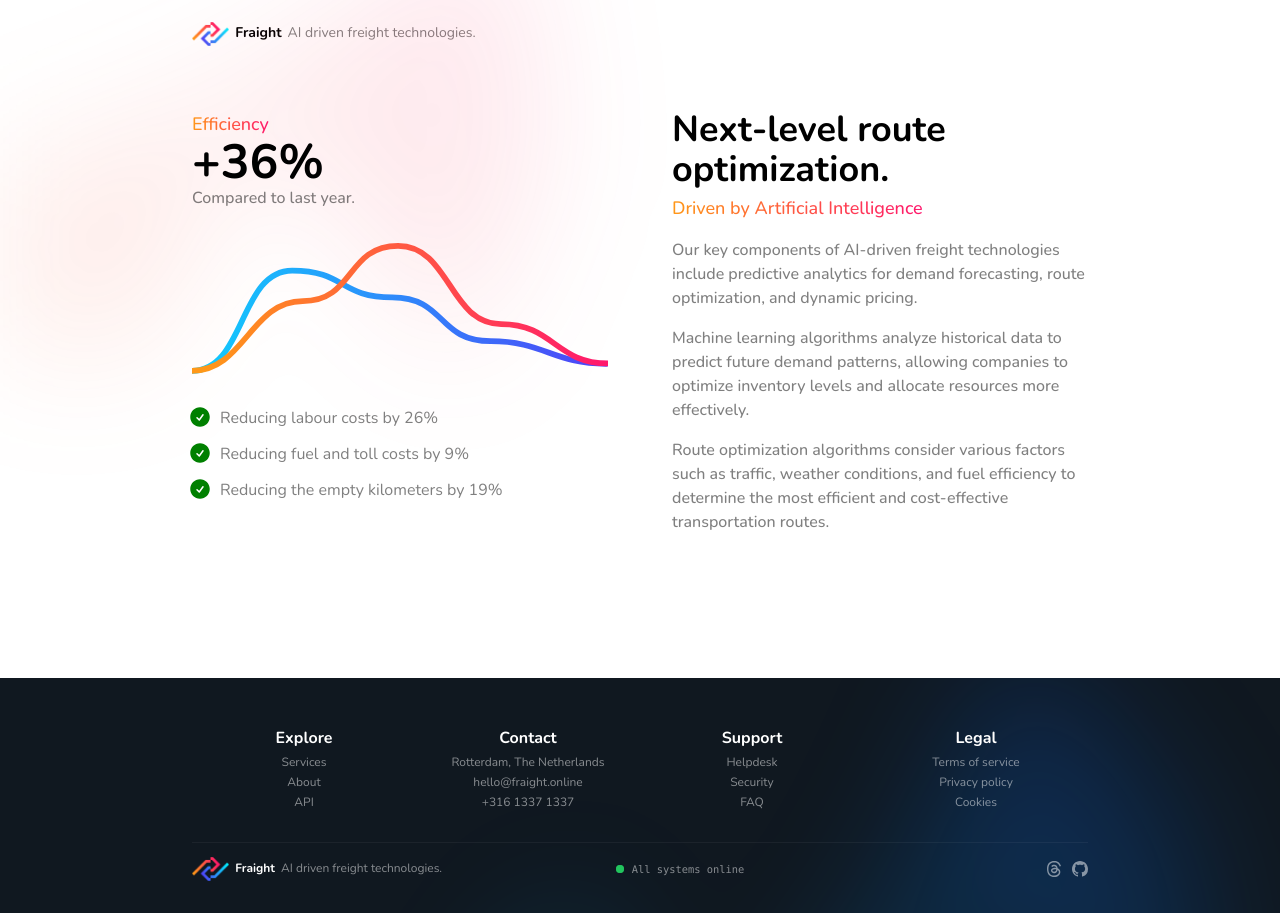
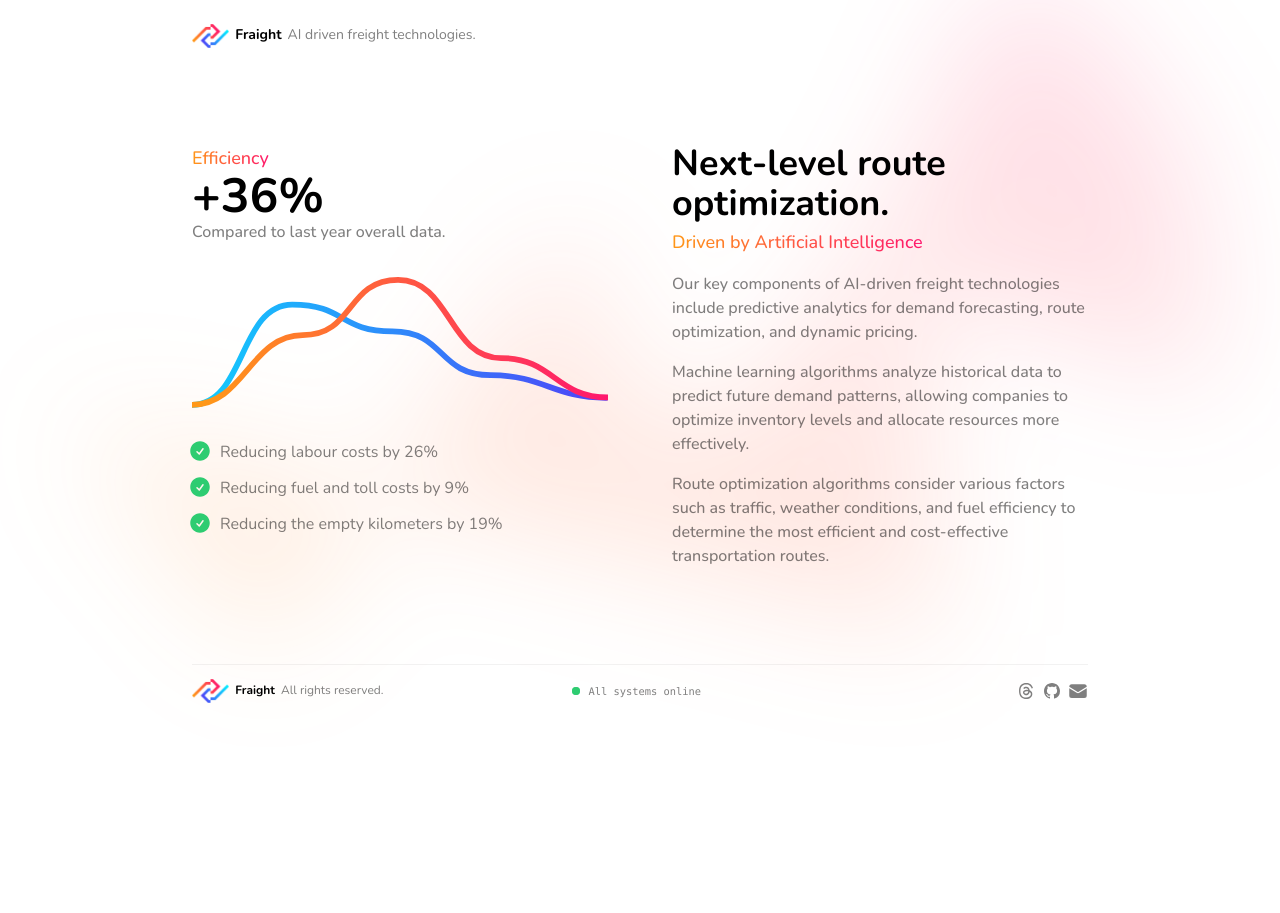
Before and after one commit to fraightonline/web, a Next.js app: page / in a window 1280 px wide. After the commit the page ends 800 px from the top, so only its background shows below. Built offline with nearby package versions, Linux system fonts and the light colour scheme.

Commit message:
Added darkmode

```diff
--- a/src/app/components/Content.tsx
+++ b/src/app/components/Content.tsx
@@ -2,48 +2,34 @@ import Stats from "./Stats";
 
 const Content = () => {
   return (
-    <div className="isolate bg-white">
-      <div
-        className="absolute inset-x-0 top-[-10rem] -z-10 transform-gpu overflow-hidden blur-3xl sm:top-[-20rem]"
-        aria-hidden="true"
-      >
-        <div
-          className="relative left-1/2 -z-10 aspect-[1155/678] w-[36.125rem] max-w-none -translate-x-1/2 rotate-[30deg] bg-gradient-to-tr from-[#ff9818] to-[#ff176d] opacity-10 sm:left-[calc(50%-40rem)] sm:w-[72.1875rem]"
-          style={{
-            clipPath:
-              "polygon(74.1% 44.1%, 100% 61.6%, 97.5% 26.9%, 85.5% 0.1%, 80.7% 2%, 72.5% 32.5%, 60.2% 62.4%, 52.4% 68.1%, 47.5% 58.3%, 45.2% 34.5%, 27.5% 76.7%, 0.1% 64.9%, 17.9% 100%, 27.6% 76.8%, 76.1% 97.7%, 74.1% 44.1%)",
-          }}
-        />
-      </div>
     <div className="mx-auto max-w-2xl lg:max-w-4xl py-4 lg:px-0 md:px-0 px-4">
-        <div className="grid grid-cols-1 sm:grid-cols-2 my-8 sm:mb-32 gap-x-16 gap-y-24">
+      <div className="grid grid-cols-1 sm:grid-cols-2 my-8 sm:my-16 gap-x-16 gap-y-24">
         <div>
           <Stats />
         </div>
         <div>
-            <h2 className="text-4xl text-black font-bold mb-1">
+          <h2 className="text-4xl text-black dark:text-white font-bold mb-1 transition">
             Next-level route optimization.
           </h2>
           <h3 className="bg-gradient-to-r from-orange to-violet inline-block text-transparent bg-clip-text mb-4 text-lg font-medium">
             Driven by Artificial Intelligence
           </h3>
           <div className="flex flex-col gap-y-4">
-              <p className="text-md text-black/50 font-medium">
+            <p className="text-md font-medium">
               Our key components of AI-driven freight technologies include
               predictive analytics for demand forecasting, route optimization,
               and dynamic pricing.
             </p>
-              <p className="text-md text-black/50 font-medium">
+            <p className="text-md font-medium">
               Machine learning algorithms analyze historical data to predict
               future demand patterns, allowing companies to optimize inventory
               levels and allocate resources more effectively.
             </p>
-              <p className="text-md text-black/50 font-medium">
+            <p className="text-md font-medium">
               Route optimization algorithms consider various factors such as
-                traffic, weather conditions, and fuel efficiency to determine
-                the most efficient and cost-effective transportation routes.
+              traffic, weather conditions, and fuel efficiency to determine the
+              most efficient and cost-effective transportation routes.
             </p>
-            </div>
           </div>
         </div>
       </div>
--- a/src/app/components/Footer.tsx
+++ b/src/app/components/Footer.tsx
@@ -20,101 +20,13 @@ const Footer = () => {
   }, []);
 
   return (
-    <footer className="bg-asphalt pb-2 text-white relative isolate overflow-hidden">
-      <div className="mx-auto max-w-2xl lg:max-w-4xl py-4 lg:px-0 md:px-0 px-4">
-        <div className="grid sm:grid-cols-4 grid-cols-2 gap-y-4 py-8 text-center">
-          <div className="flex flex-col gap-y-1">
-            <h4 className="text-md font-bold">Explore</h4>
-            <a
-              href="#"
-              className="text-xs hover:text-white text-white/50 transition"
-            >
-              Services
-            </a>
-            <a
-              href="#"
-              className="text-xs hover:text-white text-white/50 transition"
-            >
-              About
-            </a>
-            <a
-              href="#"
-              className="text-xs hover:text-white text-white/50 transition"
-            >
-              API
-            </a>
-          </div>
-          <div className="flex flex-col gap-y-1">
-            <h4 className="text-md font-bold">Contact</h4>
-            <a
-              href="https://www.google.nl/maps/place/Rotterdam/@51.9280632,4.4084283,12z/data=!3m1!4b1!4m6!3m5!1s0x47c5b7605f54c47d:0x5229bbac955e4b85!8m2!3d51.9244201!4d4.4777326!16zL20vMDZoZGs?entry=ttu"
-              target="_blank"
-              className="text-xs hover:text-white text-white/50 transition"
-            >
-              Rotterdam, The Netherlands
-            </a>
-            <a
-              href="mailto:hello@fraight.online"
-              className="text-xs hover:text-white text-white/50 transition"
-            >
-              hello@fraight.online
-            </a>
-            <a
-              href="#"
-              className="text-xs hover:text-white text-white/50 transition"
-            >
-              +316 1337 1337
-            </a>
-          </div>
-          <div className="flex flex-col gap-y-1">
-            <h4 className="text-md font-bold">Support</h4>
-            <a
-              href="mailto:hello@fraight.online"
-              className="text-xs hover:text-white text-white/50 transition"
-            >
-              Helpdesk
-            </a>
-            <a
-              href="#"
-              className="text-xs hover:text-white text-white/50 transition"
-            >
-              Security
-            </a>
-            <a
-              href="#"
-              className="text-xs hover:text-white text-white/50 transition"
-            >
-              FAQ
-            </a>
-          </div>
-          <div className="flex flex-col gap-y-1">
-            <h4 className="text-md font-bold">Legal</h4>
-            <a
-              href="#"
-              className="text-xs hover:text-white text-white/50 transition"
-            >
-              Terms of service
-            </a>
-            <a
-              href="#"
-              className="text-xs hover:text-white text-white/50 transition"
-            >
-              Privacy policy
-            </a>
-            <a
-              href="#"
-              className="text-xs hover:text-white text-white/50 transition"
-            >
-              Cookies
-            </a>
-          </div>
-        </div>
-        <div className="flex flex-row justify-between border-t border-white/5 py-2">
+    <footer className="mx-auto max-w-2xl lg:max-w-4xl py-4 lg:px-0 md:px-0 px-4 w-full">
+      <div className="flex flex-row justify-between border-t border-black/5 dark:border-white/5 py-2">
         <div className="mt-1.5">
-            <p className="text-xs text-white/50">
+          <p className="text-xs">
             <a
               href="https://fraight.online"
-                className="font-bold text-white hover:underline transition mr-1.5"
+              className="font-bold text-black dark:text-white hover:underline transition mr-1.5"
             >
               <img
                 className="mx-auto h-6 mr-1.5 inline"
@@ -123,24 +35,24 @@ const Footer = () => {
               />
               Fraight
             </a>
-              AI driven freight technologies.
+            All rights reserved.
           </p>
         </div>
         <div className="hidden lg:block -ml-32 mt-1">
           {isLoading ? (
-              <span className="text-xxs animate-pulse font-mono text-white/50">
+            <span className="text-xxs animate-pulse font-mono">
               Fetching status&hellip;
             </span>
           ) : (
             <div className="px-2 flex flex-row mt-0.5">
               <span className="relative flex h-2 w-2 mt-2 mr-2">
-                  <span className="animate-ping absolute inline-flex h-full w-full rounded-full bg-green-500 opacity-75"></span>
-                  <span className="relative inline-flex rounded-full h-2 w-2 bg-green-500"></span>
+                <span className="animate-ping absolute inline-flex h-full w-full rounded-full bg-sevenup opacity-75"></span>
+                <span className="relative inline-flex rounded-full h-2 w-2 bg-sevenup"></span>
               </span>
               <a
                 href="/api/status"
                 target="_blank"
-                  className="text-xxs leading-6 font-mono hover:text-white text-white/50 transition"
+                className="text-xxs leading-6 font-mono dark:hover:text-white hover:text-black transition"
               >
                 {status?.message}
               </a>
@@ -157,7 +69,7 @@ const Footer = () => {
                 width="16"
                 height="16"
                 viewBox="0 0 16 16"
-                  className="fill-white/50 hover:fill-white transition"
+                className="dark:fill-white/50 dark:hover:fill-white fill-black/50 hover:fill-black transition"
               >
                 <path d="M6.321 6.016c-.27-.18-1.166-.802-1.166-.802.756-1.081 1.753-1.502 3.132-1.502.975 0 1.803.327 2.394.948.591.621.928 1.509 1.005 2.644.328.138.63.299.905.484 1.109.745 1.719 1.86 1.719 3.137 0 2.716-2.226 5.075-6.256 5.075C4.594 16 1 13.987 1 7.994 1 2.034 4.482 0 8.044 0 9.69 0 13.55.243 15 5.036l-1.36.353C12.516 1.974 10.163 1.43 8.006 1.43c-3.565 0-5.582 2.171-5.582 6.79 0 4.143 2.254 6.343 5.63 6.343 2.777 0 4.847-1.443 4.847-3.556 0-1.438-1.208-2.127-1.27-2.127-.236 1.234-.868 3.31-3.644 3.31-1.618 0-3.013-1.118-3.013-2.582 0-2.09 1.984-2.847 3.55-2.847.586 0 1.294.04 1.663.114 0-.637-.54-1.728-1.9-1.728-1.25 0-1.566.405-1.967.868ZM8.716 8.19c-2.04 0-2.304.87-2.304 1.416 0 .878 1.043 1.168 1.6 1.168 1.02 0 2.067-.282 2.232-2.423a6.217 6.217 0 0 0-1.528-.161" />
               </svg>
@@ -172,7 +84,7 @@ const Footer = () => {
                 width="16"
                 height="16"
                 viewBox="0 0 16 16"
-                  className="fill-white/50 hover:fill-white ml-2.5 transition"
+                className="dark:fill-white/50 dark:hover:fill-white ml-2.5 mr-2 fill-black/50 hover:fill-black transition"
               >
                 <path
                   fillRule="evenodd"
@@ -181,20 +93,20 @@ const Footer = () => {
               </svg>
             </a>
           </div>
+          <div>
+            <a href="mailto:hello@fraight.online" target="_blank">
+              <svg
+                xmlns="http://www.w3.org/2000/svg"
+                viewBox="0 0 24 24"
+                fill="currentColor"
+                className="dark:fill-white/50 dark:hover:fill-white fill-black/50 hover:fill-black transition w-5 h-5 -mt-0.5"
+              >
+                <path d="M1.5 8.67v8.58a3 3 0 0 0 3 3h15a3 3 0 0 0 3-3V8.67l-8.928 5.493a3 3 0 0 1-3.144 0L1.5 8.67Z" />
+                <path d="M22.5 6.908V6.75a3 3 0 0 0-3-3h-15a3 3 0 0 0-3 3v.158l9.714 5.978a1.5 1.5 0 0 0 1.572 0L22.5 6.908Z" />
+              </svg>
+            </a>
           </div>
         </div>
-      </div>
-      <div
-        className="absolute left-1/2 top-0 -z-10 -translate-x-1/2 blur-3xl xl:-top-6"
-        aria-hidden="true"
-      >
-        <div
-          className="aspect-[1155/678] w-[72.1875rem] bg-gradient-to-tr from-[#00f0ff] to-[#0557ff] opacity-20"
-          style={{
-            clipPath:
-              "polygon(74.1% 44.1%, 100% 61.6%, 97.5% 26.9%, 85.5% 0.1%, 80.7% 2%, 72.5% 32.5%, 60.2% 62.4%, 52.4% 68.1%, 47.5% 58.3%, 45.2% 34.5%, 27.5% 76.7%, 0.1% 64.9%, 17.9% 100%, 27.6% 76.8%, 76.1% 97.7%, 74.1% 44.1%)",
-          }}
-        />
       </div>
     </footer>
   );
--- a/src/app/components/Stats.tsx
+++ b/src/app/components/Stats.tsx
@@ -4,8 +4,10 @@ const Stats = () => {
       <h3 className="bg-gradient-to-r from-orange to-violet inline-block text-transparent bg-clip-text text-lg font-medium">
         Efficiency
       </h3>
-      <h1 className="text-5xl font-bold text-gray-800 dark:text-white">+36%</h1>
-      <span className=" text-black/50 font-medium">Compared to last year.</span>
+      <h2 className="text-5xl text-black dark:text-white font-bold transition">
+        +36%
+      </h2>
+      <span className="font-medium">Compared to last year overall data.</span>
       <svg
         className="w-full mt-8"
         viewBox="0 0 218 69"
@@ -15,14 +17,14 @@ const Stats = () => {
         <path
           d="M0 67.5C27.8998 67.5 24.6002 15 52.5 15C80.3998 15 77.1002 29 105 29C132.9 29 128.6 52 156.5 52C184.4 52 189.127 63.8158 217.027 63.8158"
           stroke="url(#paint0_linear_622:13664)"
-          stroke-width="3"
-          stroke-linecap="round"
+          strokeWidth="3"
+          strokeLinecap="round"
         />
         <path
           d="M0 67.5C27.2601 67.5 30.7399 31 58 31C85.2601 31 80.7399 2 108 2C135.26 2 134.74 43 162 43C189.26 43 190.74 63.665 218 63.665"
           stroke="url(#paint1_linear_622:13664)"
-          stroke-width="3"
-          stroke-linecap="round"
+          strokeWidth="3"
+          strokeLinecap="round"
         />
         <defs>
           <linearGradient
@@ -33,8 +35,8 @@ const Stats = () => {
             y2="15"
             gradientUnits="userSpaceOnUse"
           >
-            <stop stop-color="#4f42f7" />
-            <stop offset="1" stop-color="#12c9fd" />
+            <stop stopColor="#4f42f7" />
+            <stop offset="1" stopColor="#12c9fd" />
           </linearGradient>
           <linearGradient
             id="paint1_linear_622:13664"
@@ -44,19 +46,19 @@ const Stats = () => {
             y2="18.9795"
             gradientUnits="userSpaceOnUse"
           >
-            <stop stop-color="#ff176d" />
-            <stop offset="1" stop-color="#ff9818" />
+            <stop stopColor="#ff176d" />
+            <stop offset="1" stopColor="#ff9818" />
           </linearGradient>
         </defs>
       </svg>
-      <ul role="list" className="space-y-3 pt-8 text-black/50">
+      <ul role="list" className="space-y-3 pt-8">
         <li className="space-x-2">
           <span className="text-md text-black/50 font-medium">
             <svg
               xmlns="http://www.w3.org/2000/svg"
               viewBox="0 0 24 24"
               fill="green"
-              className="w-6 h-6 inline -mt-1 -ml-1"
+              className="w-6 h-6 inline -mt-1 -ml-1 fill-sevenup"
             >
               <path
                 fillRule="evenodd"
@@ -72,8 +74,8 @@ const Stats = () => {
             <svg
               xmlns="http://www.w3.org/2000/svg"
               viewBox="0 0 24 24"
-              fill="green"
-              className="w-6 h-6 inline -mt-1 -ml-1"
+              fill="currentColor"
+              className="w-6 h-6 inline -mt-1 -ml-1 fill-sevenup"
             >
               <path
                 fillRule="evenodd"
@@ -90,7 +92,7 @@ const Stats = () => {
               xmlns="http://www.w3.org/2000/svg"
               viewBox="0 0 24 24"
               fill="green"
-              className="w-6 h-6 inline -mt-1 -ml-1"
+              className="w-6 h-6 inline -mt-1 -ml-1 fill-sevenup"
             >
               <path
                 fillRule="evenodd"
--- a/src/app/components/Topbar.tsx
+++ b/src/app/components/Topbar.tsx
@@ -2,12 +2,12 @@ const Topbar = () => {
   return (
     <nav>
       <div className="max-w-2xl lg:max-w-4xl flex flex-row justify-between mx-auto py-4 lg:px-0 md:px-0 px-4">
-        <div className="flex flex-row">
-          <div className="mt-1.5">
-            <p className="text-sm text-black/50">
+        <div className="flex flex-row justify-between w-full">
+          <div className="mt-2">
+            <p className="text-sm">
               <a
                 href="https://fraight.online"
-                className="font-bold text-black hover:underline transition mr-1.5"
+                className="font-bold text-black dark:text-white hover:underline transition mr-1.5 transition"
               >
                 <img
                   className="mx-auto h-6 mr-1.5 inline"
--- a/src/app/page.tsx
+++ b/src/app/page.tsx
@@ -4,10 +4,24 @@ import Footer from "./components/Footer";
 
 export default function Home() {
   return (
-    <div className="flex flex-col justify-between 2xl:h-screen">
-      <Topbar />
-      <Content />
-      <Footer />
+    <div className="relative isolate overflow-hidden bg-white dark:bg-asphalt min-h-screen">
+      <div className="text-black/50 dark:text-white/50 transition">
+        <Topbar />
+        <Content />
+        <Footer />
+      </div>
+      <div
+        className="absolute left-1/2 top-0 -z-10 -translate-x-1/2 blur-3xl xl:-top-6"
+        aria-hidden="true"
+      >
+        <div
+          className="aspect-[1155/678] w-[72.1875rem] bg-gradient-to-tr from-orange to-violet dark:from-aqua dark:to-marine opacity-15"
+          style={{
+            clipPath:
+              "polygon(74.1% 44.1%, 100% 61.6%, 97.5% 26.9%, 85.5% 0.1%, 80.7% 2%, 72.5% 32.5%, 60.2% 62.4%, 52.4% 68.1%, 47.5% 58.3%, 45.2% 34.5%, 27.5% 76.7%, 0.1% 64.9%, 17.9% 100%, 27.6% 76.8%, 76.1% 97.7%, 74.1% 44.1%)",
+          }}
+        />
+      </div>
     </div>
   );
 }
--- a/tailwind.config.ts
+++ b/tailwind.config.ts
@@ -12,13 +12,13 @@ const config: Config = {
       transparent: colors.transparent,
       black: colors.black,
       white: colors.white,
-      green: colors.green,
       asphalt: "#101820",
       pearl: "#ededed",
       orange: "#ff9818",
       violet: "#ff176d",
       marine: "#4f42f7",
       aqua: "#12c9fd",
+      sevenup: "#2ecc71",
     },
     extend: {
       fontSize: {
@@ -26,7 +26,7 @@ const config: Config = {
       },
     },
   },
-  darkMode: "class", // media & class
+  darkMode: "media", // media & class
   plugins: [require("@tailwindcss/forms")],
 };
 export default config;
```
Lines whose indentation alone changed are shown as unchanged.
